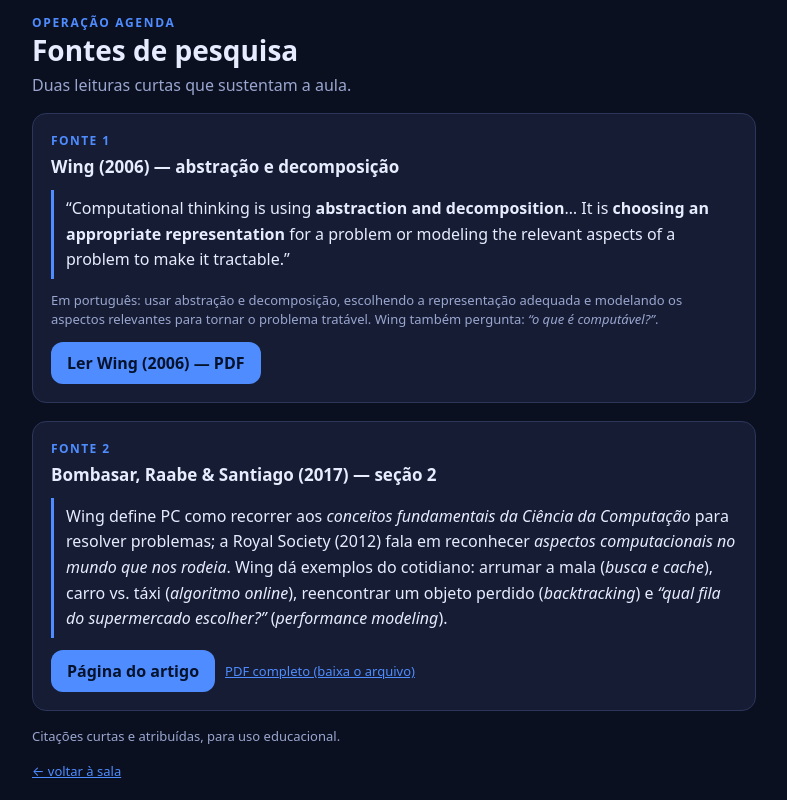
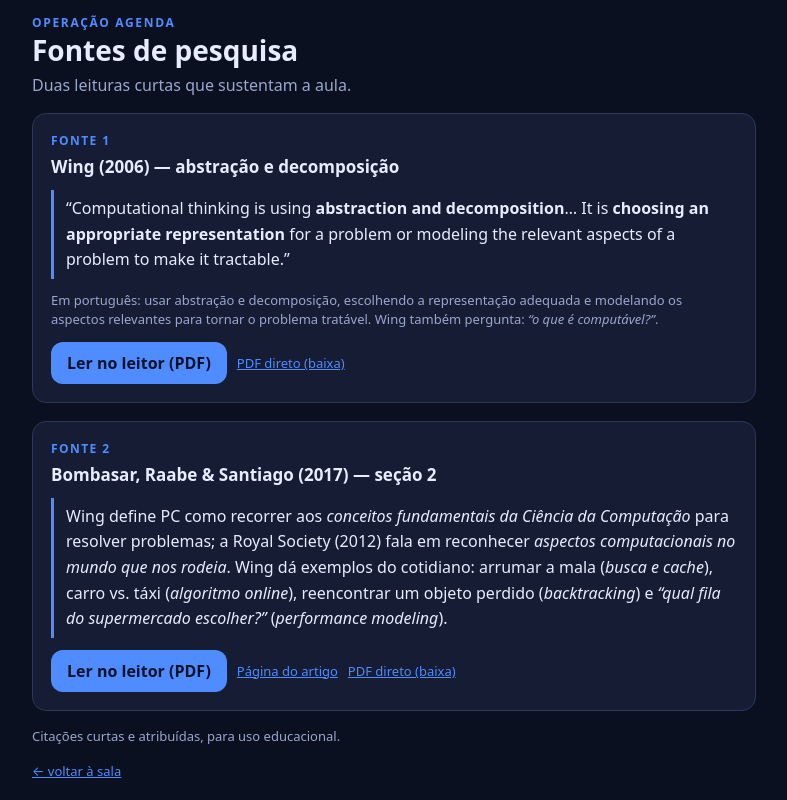
Before and after one commit to Migueldoniz/pensamento-computacional, a Next.js app: page /fonte in a window 1280 px wide. Shown: the whole page, without its empty margins (246-1033 px from the left). Built offline with nearby package versions, Linux system fonts and the light colour scheme.

Commit message:
feat: leitor de PDF embutido (/ler) para as fontes

```diff
--- a/app/fonte/page.tsx
+++ b/app/fonte/page.tsx
@@ -29,14 +29,19 @@ export default function FontePage({ searchParams }: { searchParams: { room?: str
             modelando os aspectos relevantes para tornar o problema tratável. Wing também pergunta:
             <em> “o que é computável?”</em>.
           </p>
-          <a
-            className="btn"
-            href="http://cs.cmu.edu/~wing/publications/Wing06.pdf"
-            target="_blank"
-            rel="noreferrer"
-          >
-            Ler Wing (2006) — PDF
-          </a>
+          <div className="row" style={{ gap: 10, alignItems: 'center' }}>
+            <a className="btn" href="/ler?doc=wing" target="_blank" rel="noreferrer">
+              Ler no leitor (PDF)
+            </a>
+            <a
+              className="small"
+              href="https://www.cs.cmu.edu/~wing/publications/Wing06.pdf"
+              target="_blank"
+              rel="noreferrer"
+            >
+              PDF direto (baixa)
+            </a>
+          </div>
         </section>
 
         <section className="source">
@@ -50,9 +55,12 @@ export default function FontePage({ searchParams }: { searchParams: { room?: str
             objeto perdido (<em>backtracking</em>) e <em>“qual fila do supermercado escolher?”</em>{' '}
             (<em>performance modeling</em>).
           </div>
-          <div className="row" style={{ gap: 10 }}>
+          <div className="row" style={{ gap: 10, alignItems: 'center' }}>
+            <a className="btn" href="/ler?doc=bombasar" target="_blank" rel="noreferrer">
+              Ler no leitor (PDF)
+            </a>
             <a
-              className="btn"
+              className="small"
               href="https://periodicos.univali.br/index.php/IJCThink/article/view/8928"
               target="_blank"
               rel="noreferrer"
@@ -65,7 +73,7 @@ export default function FontePage({ searchParams }: { searchParams: { room?: str
               target="_blank"
               rel="noreferrer"
             >
-              PDF completo (baixa o arquivo)
+              PDF direto (baixa)
             </a>
           </div>
         </section>
```
Also changed, not shown: app/ler/page.tsx (added, +49 -0 lines).
